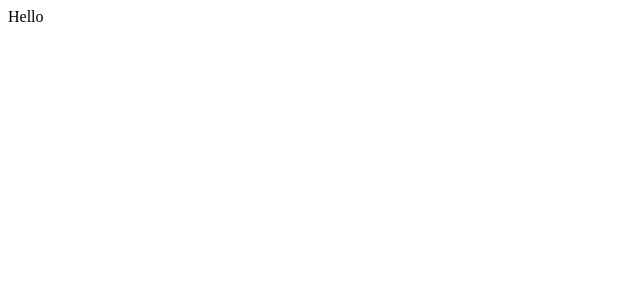
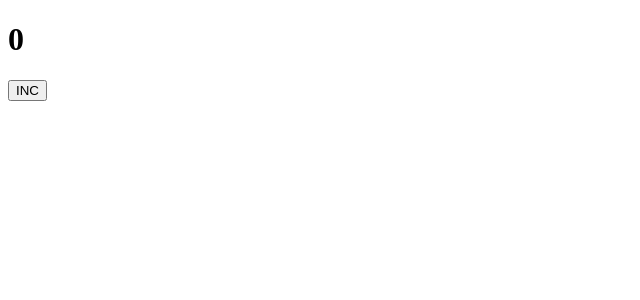
Before and after one commit to artem-vasenin/ulbitv-frontend-course, a React (Create React App) app: page / in a window 1280 px wide. Shown: the top 300 px of the page, without its empty margins (0-640 px from the left). Built offline with nearby package versions, Linux system fonts and the light colour scheme.

Commit message:
added toolkit

```diff
--- a/src/App.tsx
+++ b/src/App.tsx
@@ -1,9 +1,16 @@
 import React from 'react';
+import { useAppDispatch, useAppSelector } from './hooks/redux';
+import { userSlice } from './store/reducers/userSlice';
 
 function App() {
+  const { count } = useAppSelector(state => state.userReducer);
+  const { inc } = userSlice.actions;
+  const dispatch = useAppDispatch();
+
   return (
     <div className="App">
-      Hello
+      <h1>{count}</h1>
+      <button onClick={() => dispatch(inc(1))}>INC</button>
     </div>
   );
 }
--- /dev/null
+++ b/src/hooks/redux.ts
@@ -0,0 +1,6 @@
+import { TypedUseSelectorHook, useDispatch, useSelector } from 'react-redux';
+
+import { AppDispatchType, RootStateType } from '../store/store';
+
+export const useAppDispatch = () => useDispatch<AppDispatchType>();
+export const useAppSelector: TypedUseSelectorHook<RootStateType> = useSelector;
--- a/src/index.tsx
+++ b/src/index.tsx
@@ -1,13 +1,19 @@
 import React from 'react';
+import { Provider } from 'react-redux';
 import ReactDOM from 'react-dom/client';
 
 import App from './App';
+import { setupStore } from './store/store';
+
+const store = setupStore();
 
 const root = ReactDOM.createRoot(
   document.getElementById('root') as HTMLElement
 );
 root.render(
   <React.StrictMode>
+    <Provider store={store}>
       <App />
+    </Provider>
   </React.StrictMode>
 );
--- /dev/null
+++ b/src/models/IUser.ts
@@ -0,0 +1,5 @@
+export interface IUser {
+  id: number;
+  name: string;
+  email: string;
+}
--- /dev/null
+++ b/src/store/reducers/userSlice.ts
@@ -0,0 +1,28 @@
+import { IUser } from '../../models/IUser';
+import { createSlice, PayloadAction } from '@reduxjs/toolkit';
+
+interface IUserState {
+  list: IUser[];
+  loader: boolean;
+  error: string;
+  count: number;
+}
+
+const initialState: IUserState = {
+  list: [],
+  loader: false,
+  error: '',
+  count: 0,
+};
+
+export const userSlice = createSlice({
+  name: 'user',
+  initialState,
+  reducers: {
+    inc(state, action: PayloadAction<number>) {
+      state.count += action.payload;
+    },
+  },
+});
+
+export default userSlice.reducer;
--- /dev/null
+++ b/src/store/store.ts
@@ -0,0 +1,17 @@
+import { combineReducers, configureStore } from '@reduxjs/toolkit';
+
+import userReducer from './reducers/userSlice';
+
+const rootReducer = combineReducers({
+  userReducer,
+});
+
+export const setupStore = () => {
+  return configureStore({
+    reducer: rootReducer,
+  });
+};
+
+export type RootStateType = ReturnType<typeof rootReducer>;
+export type AppStoreType = ReturnType<typeof setupStore>;
+export type AppDispatchType = AppStoreType['dispatch'];
```
